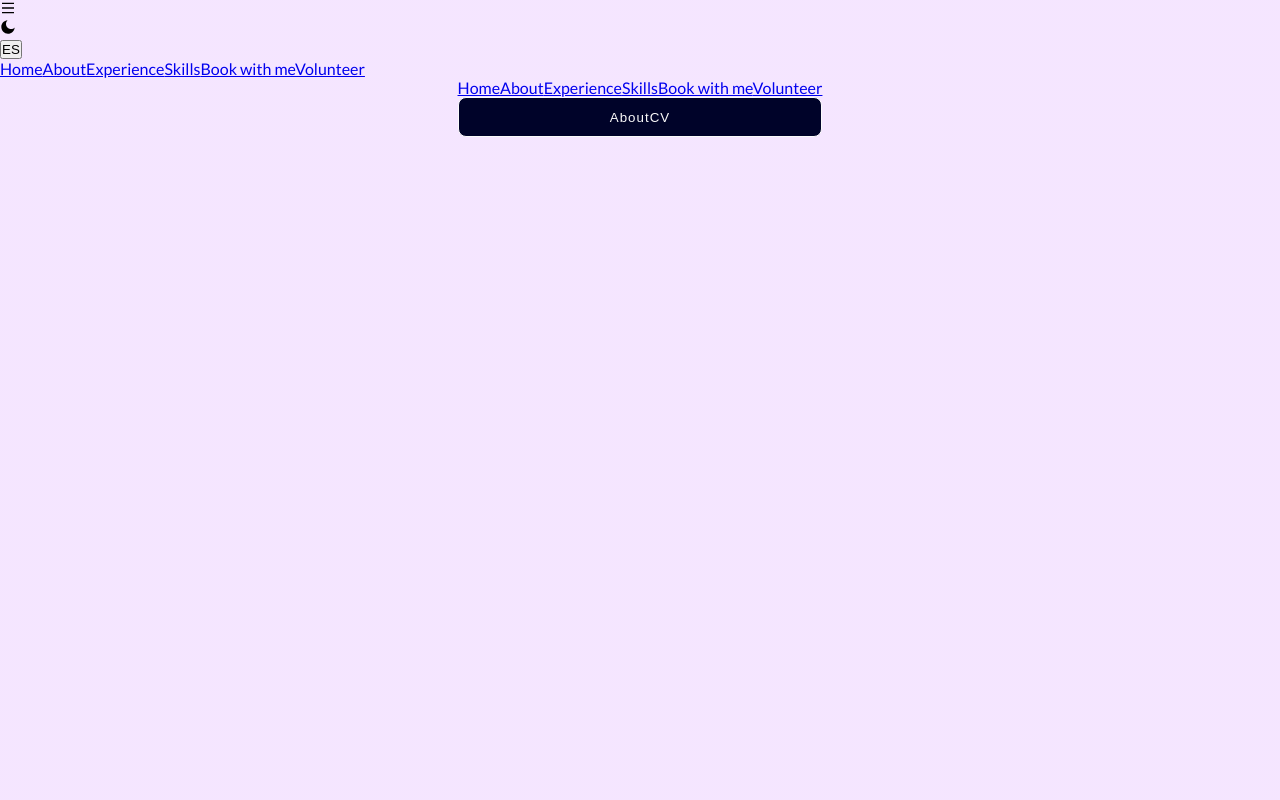
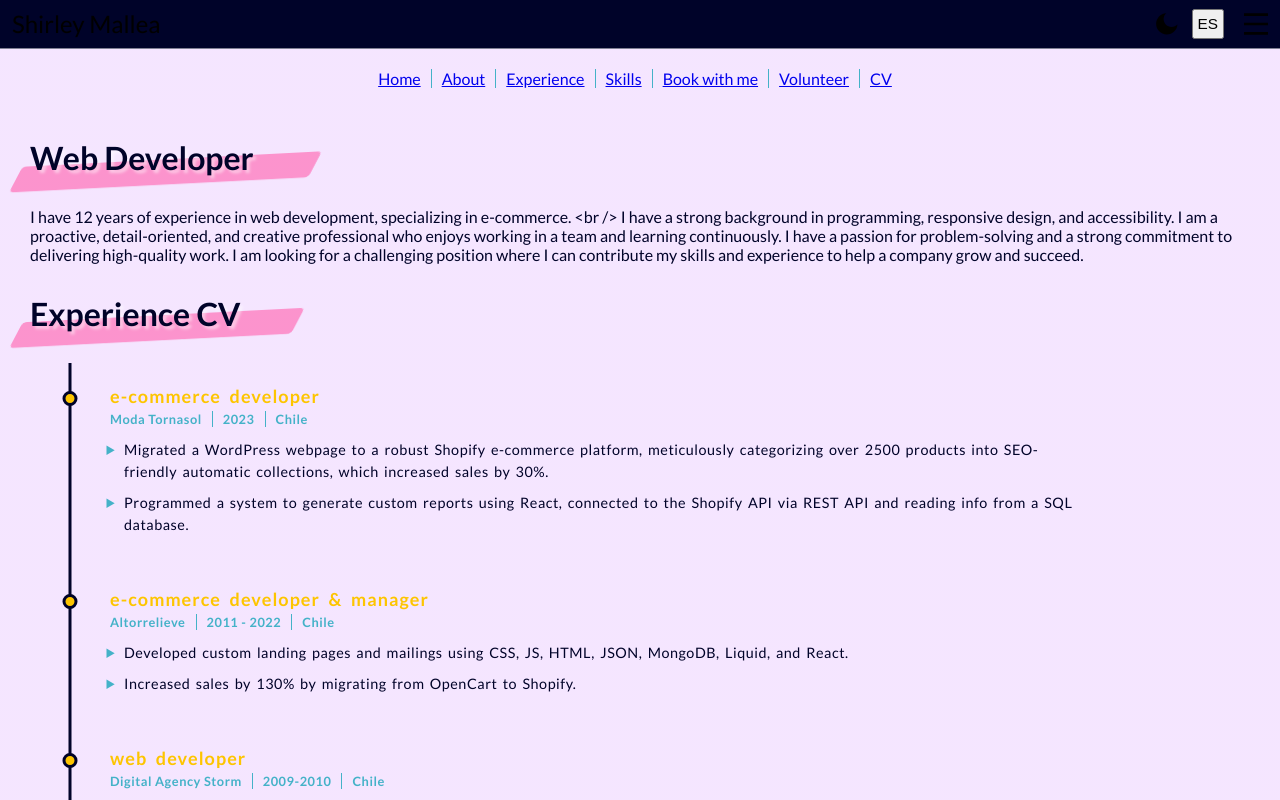
Before and after one commit to shimapi/portfolio, a React (Vite) app: page /cv in a window 1280 px wide. Shown: the top 800 px of the page. Built offline with nearby package versions, Linux system fonts and the light colour scheme.

Commit message:
feat: styling and working on header

```diff
--- a/public/i18n/en.json
+++ b/public/i18n/en.json
@@ -10,6 +10,7 @@
     "BookTitle": "Book with me",
     "VolTitle": "Volunteer",
     "AboutTitle": "About",
+    "PageCVTitle": "CV",
     "CVTitle": "Web Developer",
     "CVName": "Shirley Mallea",
     "CVPlace": "Based in Chile",
@@ -23,7 +24,7 @@
     "AboutName": "I'm Shirley Mallea, a web developer",
     "AboutShort": "who loves to offer a good solution by interpreting business needs to create experiences that attract and persuade the end customer",
     "DownloadCV": "Download CV",
-    "AboutLong": "I have 12 years of experience in web development, specializing in e-commerce. I have a strong background in programming, responsive design, and accessibility. I am a proactive, detail-oriented, and creative professional who enjoys working in a team and learning continuously. I have a passion for problem-solving and a strong commitment to delivering high-quality work. I am looking for a challenging position where I can contribute my skills and experience to help a company grow and succeed."
+    "AboutLong": "I have 12 years of experience in web development, specializing in e-commerce. <br /> I have a strong background in programming, responsive design, and accessibility. I am a proactive, detail-oriented, and creative professional who enjoys working in a team and learning continuously. I have a passion for problem-solving and a strong commitment to delivering high-quality work. I am looking for a challenging position where I can contribute my skills and experience to help a company grow and succeed."
   },
   "skills" : {
     "1" : "Programming: JavaScript, React, SQL",
--- a/src/App.jsx
+++ b/src/App.jsx
@@ -8,6 +8,7 @@ import Skills from "./components/Skills/Skills";
 import Volunteering from "./components/Volunteering/Volunteering";
 import { About } from "./components/About/About";
 import Footer from "./components/Footer/Footer";
+import PageCV from "./pages/PageCV";
 
 const App = () => {
 	const { theme } = useContext(ThemeContext);
@@ -27,6 +28,7 @@ const App = () => {
 					<Route path="/skills" element={<Skills />} />
 					<Route path="/calendar" element={<About />} />
 					<Route path="/volunteer" element={<Volunteering />} />
+					<Route path="/cv" element={<PageCV />} />
 				</Routes>
 				<Footer />
 			</div>
--- a/src/components/Header/Header.jsx
+++ b/src/components/Header/Header.jsx
@@ -2,16 +2,23 @@ import { RiMenuFill } from "react-icons/ri";
 import { Menu } from "../Menu/Menu";
 import "./Header.scss";
 import Settings from "../Settings/Settings";
+import { useTranslation } from "react-i18next";
 
 const Header = () => {
+	const { t } = useTranslation();
 	return (
-		<nav className="navbar">
-			<div className="navbar__hamburger">
-				<RiMenuFill />
-			</div>
-			<Settings />
+		<>
+			<nav className="navbar">
+				<div className="navbar__talent">{t("general.CVName")}</div>
+				<div className="navbar__icons">
+					<Settings />
+					<div className="navbar__hamburger">
+						<RiMenuFill />
+					</div>
+				</div>
+			</nav>
 			<Menu />
-		</nav>
+		</>
 	);
 };
 
--- a/src/components/Header/Header.scss
+++ b/src/components/Header/Header.scss
@@ -1 +1,27 @@
 @import "../../assets/constants.scss";
+
+.navbar {
+	background-color: $color-dark-deepblue;
+	border-bottom: $color-dark-shadow 1px solid;
+	display: flex;
+	justify-content: space-between;
+
+	&__talent {
+		font-size: 1.5em;
+		padding: 4px;
+		line-height: 0;
+		align-items: center;
+		display: flex;
+		margin-left: 8px;
+	}
+
+	&__hamburger {
+		font-size: 2em;
+		padding: 8px;
+		line-height: 0;
+	}
+
+	&__icons {
+		display: flex;
+	}
+}
--- a/src/components/Menu/Menu.jsx
+++ b/src/components/Menu/Menu.jsx
@@ -1,5 +1,6 @@
 import { useTranslation } from "react-i18next";
 import { NavLink } from "react-router-dom";
+import "./Menu.scss";
 
 const isActive = ({ isActive }) => `link ${isActive ? "active" : ""}`;
 
@@ -8,7 +9,7 @@ export const Menu = () => {
 
 	return (
 		<nav>
-			<div>
+			<div className="menu mobile">
 				<NavLink className={isActive} to="/">
 					{t("general.home")}
 				</NavLink>
@@ -27,6 +28,9 @@ export const Menu = () => {
 				<NavLink className={isActive} to="/volunteer">
 					{t("general.VolTitle")}
 				</NavLink>
+				<NavLink className={isActive} to="/cv">
+					{t("general.PageCVTitle")}
+				</NavLink>
 			</div>
 		</nav>
 	);
--- a/src/components/Menu/Menu.scss
+++ b/src/components/Menu/Menu.scss
@@ -0,0 +1,20 @@
+@import "../../assets/constants.scss";
+
+.link {
+	padding: 0 10px;
+	border-right: 1px solid $color-cerulean;
+
+	&:first-child {
+		padding-left: 0;
+	}
+	&:last-child {
+		border-right: none;
+	}
+}
+
+.menu {
+	display: flex;
+	align-items: center;
+	justify-content: center;
+	padding: 20px 0;
+}
--- a/src/components/Settings/Settings.jsx
+++ b/src/components/Settings/Settings.jsx
@@ -2,6 +2,7 @@ import { useContext, useState } from "react";
 import { ThemeContext } from "../../assets/ThemeContext";
 import { useTranslation } from "react-i18next";
 import { RiMoonFill, RiSunFill } from "react-icons/ri";
+import "./Settings.scss";
 
 const Settings = () => {
 	const { theme, toggleTheme } = useContext(ThemeContext);
@@ -16,8 +17,8 @@ const Settings = () => {
 
 	return (
 		<div className="settings">
-			<div className="theme">
-				<div className="theme__mode">
+			<div className="settings__theme">
+				<div className="settings__theme-mode">
 					{theme === "light" ? (
 						<RiMoonFill onClick={toggleTheme} />
 					) : (
@@ -25,8 +26,8 @@ const Settings = () => {
 					)}
 				</div>
 			</div>
-			<div className="lang">
-				<button className="lang__toggle" onClick={toggleLang}>
+			<div className="settings__lang">
+				<button className="settings__lang-toggle" onClick={toggleLang}>
 					{lang === "es" ? "EN" : "ES"}
 				</button>
 			</div>
--- a/src/components/Settings/Settings.scss
+++ b/src/components/Settings/Settings.scss
@@ -1 +1,23 @@
 @import "../../assets/constants.scss";
+
+.settings {
+	display: flex;
+	font-size: 1.6em;
+	padding: 8px;
+	line-height: 0;
+	align-items: center;
+
+	&__theme {
+		&-mode {
+			margin-right: 12px;
+		}
+	}
+
+	&__lang {
+		&-toggle {
+			font-size: 0.6em;
+			padding: 4px;
+			line-height: normal;
+		}
+	}
+}
--- a/src/pages/PageCV.jsx
+++ b/src/pages/PageCV.jsx
@@ -1,10 +1,13 @@
 import { useTranslation } from "react-i18next";
+import ExperienceCV from "../components/Experience/ExperienceCV";
 
 const PageCV = () => {
 	const { t } = useTranslation();
 	return (
 		<main>
-			<h4 className="title">{t("general.home")}</h4>
+			<h4 className="title">{t("general.CVTitle")}</h4>
+			<p>{t("about.AboutLong")}</p>
+			<ExperienceCV />
 		</main>
 	);
 };
```
